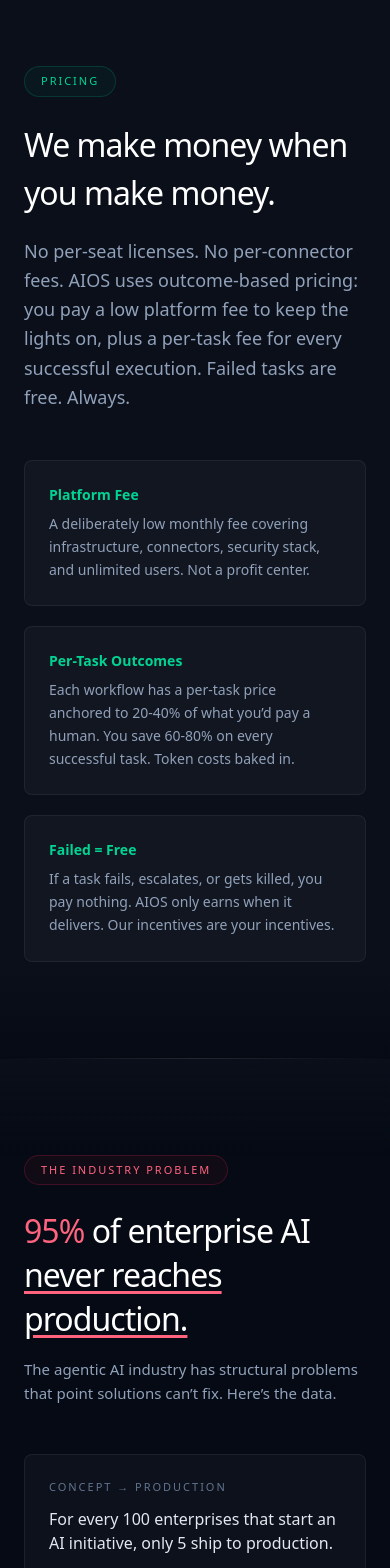
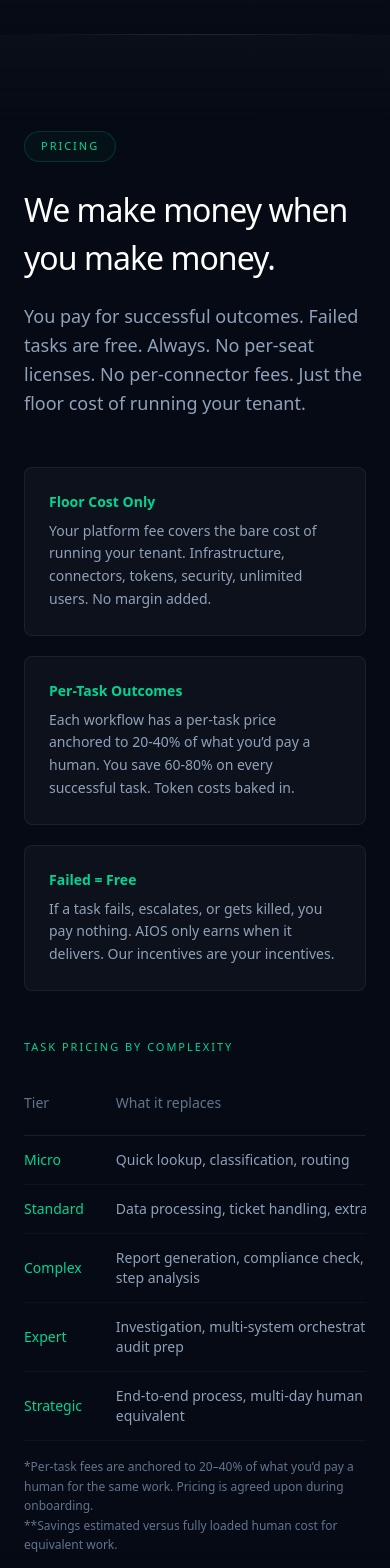
Before and after one commit to mitch-gunnels/cvlsoft-website, a Next.js app: page / in a window 390 px wide. Shown: the part 6140-7708 px from the top of the page. Built offline with nearby package versions, Linux system fonts and the light colour scheme.

Commit message:
Update page.tsx

```diff
--- a/app/page.tsx
+++ b/app/page.tsx
@@ -84,15 +84,18 @@
 
 /* ── Section scroll indicator (sticky dot + line) ── */
 
-function SectionScrollLine() {
+function SectionScrollLine({ color = "cyan" }: { color?: "cyan" | "emerald" | "rose" } = {}) {
+  const styles = {
+    cyan: "bg-cyan-400 shadow-[0_0_10px_rgba(34,211,238,0.6)]",
+    emerald: "bg-emerald-400 shadow-[0_0_10px_rgba(52,211,153,0.6)]",
+    rose: "bg-rose-400 shadow-[0_0_10px_rgba(251,113,133,0.6)]",
+  };
   return (
     <div className="pointer-events-none absolute left-[175px] top-0 bottom-0 z-20 hidden lg:block">
-      {/* Vertical line spanning full section */}
       <div className="absolute left-[4px] top-0 bottom-0 w-px bg-white/[0.10]" />
-      {/* Dot container: starts 160px below section top, stretches to bottom so sticky has room */}
       <div className="absolute left-0 top-[160px] bottom-0 overflow-visible">
         <div className="sticky top-[150px] h-0">
-          <div className="h-[10px] w-[10px] rounded-full bg-cyan-400 shadow-[0_0_10px_rgba(34,211,238,0.6)]" />
+          <div className={`h-[10px] w-[10px] rounded-full ${styles[color]}`} />
         </div>
       </div>
     </div>
@@ -467,8 +470,11 @@
             <a href="#platform" className="hidden text-sm text-slate-400 transition hover:text-white md:block">
               Platform
             </a>
+            <a href="#pricing" className="hidden text-sm text-slate-400 transition hover:text-white md:block">
+              Pricing
+            </a>
             <a href="#problem" className="hidden text-sm text-slate-400 transition hover:text-white md:block">
-              The Problem
+              Problem
             </a>
             <a
               href="#demo"
@@ -611,36 +617,48 @@
               </div>
             </article>
 
-            {/* ── Outcomes-based pricing ── */}
-            <div className="reveal-up mt-32 [animation-delay:600ms]">
-              <p className="inline-block rounded-full border border-emerald-500/20 bg-emerald-500/5 px-4 py-1.5 font-mono text-[11px] tracking-[0.18em] text-emerald-400">
+          </div>
+        </section>
+
+        {/* ── Section divider ── */}
+        <div className="h-px w-full bg-gradient-to-r from-transparent via-white/[0.12] to-transparent" />
+
+        {/* ── PRICING ── */}
+        <section id="pricing" className="relative py-24 md:py-32">
+          <SectionScrollLine color="emerald" />
+          <div className="pointer-events-none absolute inset-x-0 top-0 h-24 bg-gradient-to-b from-[#0a0f1a] to-transparent" />
+          <div className="pointer-events-none absolute inset-x-0 bottom-0 h-24 bg-gradient-to-t from-[#0a0f1a] to-transparent" />
+          <div className="pointer-events-none absolute left-0 bottom-0 -z-10 h-72 w-72 rounded-full bg-emerald-500/[0.04] blur-[80px]" />
+
+          <div className="px-6 sm:px-10 lg:pl-[205px] lg:pr-[112px]">
+            <p className="reveal-up inline-block rounded-full border border-emerald-500/20 bg-emerald-500/5 px-4 py-1.5 font-mono text-[11px] tracking-[0.18em] text-emerald-400">
               PRICING
             </p>
-              <h2 className="mt-6 text-[clamp(2rem,5vw,3.5rem)] font-light tracking-[-0.03em] text-white">
+            <h2 className="reveal-up mt-6 text-[clamp(2rem,5vw,3.5rem)] font-light tracking-[-0.03em] text-white [animation-delay:60ms]">
               We make money when you make money.
             </h2>
-              <p className="mt-5 max-w-3xl text-lg leading-relaxed text-slate-400 md:text-xl">
-                No per-seat licenses. No per-connector fees. AIOS uses outcome-based pricing:
-                you pay a low platform fee to keep the lights on, plus a per-task fee for every
-                successful execution. Failed tasks are free. Always.
+            <p className="reveal-up mt-5 max-w-3xl text-lg leading-relaxed text-slate-400 md:text-xl [animation-delay:120ms]">
+              You pay for successful outcomes. Failed tasks are free. Always.
+              No per-seat licenses. No per-connector fees. Just the floor cost of running
+              your tenant.
             </p>
 
             <div className="mt-12 grid gap-5 sm:grid-cols-3">
-                <div className="rounded-lg border border-white/[0.06] bg-white/[0.03] p-6">
-                  <p className="font-mono text-sm font-semibold text-emerald-400">Platform Fee</p>
+              <div className="reveal-up rounded-lg border border-white/[0.06] bg-white/[0.03] p-6 [animation-delay:180ms]">
+                <p className="font-mono text-sm font-semibold text-emerald-400">Floor Cost Only</p>
                 <p className="mt-2 text-sm leading-relaxed text-slate-400">
-                    A deliberately low monthly fee covering infrastructure, connectors,
-                    security stack, and unlimited users. Not a profit center.
+                  Your platform fee covers the bare cost of running your tenant.
+                  Infrastructure, connectors, tokens, security, unlimited users. No margin added.
                 </p>
               </div>
-                <div className="rounded-lg border border-white/[0.06] bg-white/[0.03] p-6">
+              <div className="reveal-up rounded-lg border border-white/[0.06] bg-white/[0.03] p-6 [animation-delay:240ms]">
                 <p className="font-mono text-sm font-semibold text-emerald-400">Per-Task Outcomes</p>
                 <p className="mt-2 text-sm leading-relaxed text-slate-400">
                   Each workflow has a per-task price anchored to 20-40% of what you&rsquo;d pay
                   a human. You save 60-80% on every successful task. Token costs baked in.
                 </p>
               </div>
-                <div className="rounded-lg border border-white/[0.06] bg-white/[0.03] p-6">
+              <div className="reveal-up rounded-lg border border-white/[0.06] bg-white/[0.03] p-6 [animation-delay:300ms]">
                 <p className="font-mono text-sm font-semibold text-emerald-400">Failed = Free</p>
                 <p className="mt-2 text-sm leading-relaxed text-slate-400">
                   If a task fails, escalates, or gets killed, you pay nothing.
@@ -648,6 +666,42 @@
                 </p>
               </div>
             </div>
+
+            {/* Task tier table */}
+            <div className="reveal-up mt-12 overflow-x-auto [animation-delay:360ms]">
+              <p className="mb-4 font-mono text-[11px] tracking-[0.18em] text-emerald-400">
+                TASK PRICING BY COMPLEXITY
+              </p>
+              <table className="w-full min-w-[600px] border-collapse text-sm">
+                <thead>
+                  <tr className="border-b border-white/[0.08]">
+                    <th className="py-3 pr-4 text-left font-medium text-slate-500">Tier</th>
+                    <th className="px-4 py-3 text-left font-medium text-slate-500">What it replaces</th>
+                    <th className="px-4 py-3 text-right font-medium text-emerald-400">Per task*</th>
+                    <th className="pl-4 py-3 text-right font-medium text-slate-500">You save**</th>
+                  </tr>
+                </thead>
+                <tbody>
+                  {([
+                    ["Micro", "Quick lookup, classification, routing", "$1 – $2", "60–80%"],
+                    ["Standard", "Data processing, ticket handling, extraction", "$3 – $8", "60–80%"],
+                    ["Complex", "Report generation, compliance check, multi-step analysis", "$15 – $40", "60–80%"],
+                    ["Expert", "Investigation, multi-system orchestration, audit prep", "$75 – $150", "60–80%"],
+                    ["Strategic", "End-to-end process, multi-day human equivalent", "$200 – $500", "60–80%"],
+                  ] as const).map((row, i) => (
+                    <tr key={i} className="row-fade border-b border-white/[0.04]" style={{ animationDelay: `${360 + i * 80}ms` }}>
+                      <td className="py-3.5 pr-4 font-mono font-medium text-emerald-400">{row[0]}</td>
+                      <td className="px-4 py-3.5 text-slate-400">{row[1]}</td>
+                      <td className="px-4 py-3.5 text-right font-mono font-medium text-white">{row[2]}</td>
+                      <td className="pl-4 py-3.5 text-right font-mono text-slate-500">{row[3]}</td>
+                    </tr>
+                  ))}
+                </tbody>
+              </table>
+              <p className="mt-4 text-xs leading-relaxed text-slate-500">
+                *Per-task fees are anchored to 20–40% of what you&rsquo;d pay a human for the same work. Pricing is agreed upon during onboarding.<br />
+                **Savings estimated versus fully loaded human cost for equivalent work.
+              </p>
             </div>
           </div>
         </section>
@@ -657,7 +711,7 @@
 
         {/* ── INDUSTRY PROBLEM ── */}
         <section id="problem" className="relative py-24 md:py-32">
-          <SectionScrollLine />
+          <SectionScrollLine color="rose" />
           {/* Top fade */}
           <div className="pointer-events-none absolute inset-x-0 top-0 h-24 bg-gradient-to-b from-[#0a0f1a] to-transparent" />
           <div className="pointer-events-none absolute inset-x-0 bottom-0 h-24 bg-gradient-to-t from-[#0a0f1a] to-transparent" />
@@ -926,50 +980,58 @@
 
           <div className=" px-6 sm:px-10 lg:pl-[205px] lg:pr-[112px]">
             <h2 className="reveal-up text-[clamp(2rem,5vw,3.5rem)] font-light tracking-[-0.03em] text-white">
-              vs. the alternatives.
+              AIOS vs. the alternatives.
             </h2>
-            <p className="reveal-up mt-4 max-w-2xl text-[15px] leading-relaxed text-slate-400 [animation-delay:80ms]">
-              See where AIOS fits against the options enterprises are
-              actually evaluating.
+            <p className="reveal-up mt-4 max-w-3xl text-lg leading-relaxed text-slate-400 [animation-delay:80ms]">
+              Every other platform builds a separate agent for every task. AIOS builds cognition.
+              Here&rsquo;s how that changes everything.
             </p>
 
             <div className="reveal-up mt-12 overflow-x-auto [animation-delay:150ms]">
-              <table className="w-full min-w-[700px] border-collapse text-sm">
+              <table className="w-full min-w-[900px] border-collapse text-sm">
                 <thead>
                   <tr className="border-b border-white/[0.08]">
                     <th className="py-3 pr-4 text-left font-medium text-slate-500">Capability</th>
-                    <th className="px-4 py-3 text-center font-medium text-cyan-400">AIOS</th>
-                    <th className="px-4 py-3 text-center font-medium text-slate-500">Custom Agentic Frameworks</th>
-                    <th className="px-4 py-3 text-center font-medium text-slate-500">RPA Vendors</th>
-                    <th className="px-4 py-3 text-center font-medium text-slate-500">Cloud Platforms</th>
-                    <th className="pl-4 py-3 text-center font-medium text-slate-500">Open-Source Frameworks</th>
+                    <th className="px-3 py-3 text-center font-medium text-cyan-400">AIOS</th>
+                    <th className="px-3 py-3 text-center font-medium text-slate-500">AgentForce*</th>
+                    <th className="px-3 py-3 text-center font-medium text-slate-500">LangGraph / CrewAI*</th>
+                    <th className="px-3 py-3 text-center font-medium text-slate-500">RPA (UiPath, AA)*</th>
+                    <th className="pl-3 py-3 text-center font-medium text-slate-500">Cloud AI (AWS, Azure)*</th>
                   </tr>
                 </thead>
                 <tbody>
                   {([
-                    ["Tribal knowledge capture", "Yes", "No", "No", "No", "No"],
-                    ["Model agnostic", "Yes", "Varies", "No", "No", "Yes"],
-                    ["Legacy connectors (mainframe, terminal)", "Full", "Manual", "Partial", "API only", "None"],
-                    ["Deterministic policy engine", "Built-in", "DIY", "Limited", "Partial", "DIY"],
-                    ["Evidence-grade audit", "Built-in", "No", "Partial", "Partial", "No"],
-                    ["Zero maintenance debt", "Yes", "No", "No", "No", "No"],
+                    ["Agent architecture", "Single cognitive core", "Agent per task", "Agent per task", "Bot per process", "Agent templates"],
+                    ["Adding new capabilities", "Add connector, done", "Build new agent", "Write new code", "Build new bot", "New template"],
+                    ["Tacit knowledge capture", "AI interviews + screen capture", "No", "No", "No", "No"],
+                    ["Self-improving memory", "Built-in (ACE)", "No", "No", "No", "No"],
+                    ["LLM flexibility", "Any provider — switch by config", "BYOLLM available, ecosystem-centric", "Abstraction layer, eng effort to switch", "N/A", "Multi-model (within ecosystem)"],
+                    ["Security posture", "Deterministic policy engine", "Trust Layer (probabilistic)", "DIY", "Role-based", "IAM / provider-dependent"],
+                    ["Pre-execution review", "Full plan visible before action", "No", "No", "No", "No"],
+                    ["Kill switches", "Global + tenant + execution", "Single-level", "None", "Single-level", "Single-level"],
+                    ["Compliance-grade audit trail", "Built-in, immutable", "Partial", "DIY (LangSmith separate)", "Process-level logs", "Provider-dependent"],
+                    ["Human-in-the-loop gates", "Pauses execution until approved", "Notifications", "DIY", "Action Center notifications", "Notifications"],
+                    ["Multi-tenancy", "Architected from day one", "Org-level", "DIY (not architectural)", "Varies", "Provider-dependent"],
+                    ["Pricing model", "Outcome-based — failed = free", "$2/conversation or $0.10/action", "Open source + eng team cost", "Per-bot + platform license", "Per-token consumption"],
+                    ["Time to production", "90 days with FDEs", "Weeks to months", "Months of eng build", "Weeks to months", "Weeks to months"],
+                    ["Maintenance at scale", "Sublinear", "Linear (agent per task)", "Linear (code per agent)", "Linear (bot per process)", "Linear"],
                   ] as const).map((row, i) => (
-                    <tr key={i} className="row-fade border-b border-white/[0.04]" style={{ animationDelay: `${150 + i * 100}ms` }}>
+                    <tr key={i} className="row-fade border-b border-white/[0.04]" style={{ animationDelay: `${150 + i * 60}ms` }}>
                       <td className="py-3.5 pr-4 font-medium text-slate-300">{row[0]}</td>
                       {row.slice(1).map((cell, j) => {
-                        const isPositive = cell === "Yes" || cell === "Full" || cell === "Built-in";
-                        const isNegative = cell === "No" || cell === "None";
+                        const isPositive = ["Single cognitive core", "Add connector, done", "AI interviews + screen capture", "Built-in (ACE)", "Any provider — switch by config", "Deterministic policy engine", "Full plan visible before action", "Global + tenant + execution", "Built-in, immutable", "Pauses execution until approved", "Architected from day one", "Outcome-based — failed = free", "90 days with FDEs", "Sublinear"].includes(cell);
+                        const isNegative = cell === "No" || cell === "None" || cell === "N/A";
                         return (
                           <td
                             key={j}
-                            className={`px-4 py-3.5 text-center font-medium ${
+                            className={`px-3 py-3.5 text-center text-[13px] ${
                               j === 0
                                 ? isPositive
-                                  ? "text-cyan-400"
+                                  ? "font-semibold text-cyan-400"
                                   : "text-slate-600"
                                 : isNegative
                                   ? "text-slate-700"
-                                  : "text-amber-500"
+                                  : "text-amber-500/80"
                             }`}
                           >
                             {j === 0 && isPositive ? `\u2713 ${cell}` : cell}
@@ -980,6 +1042,17 @@
                   ))}
                 </tbody>
               </table>
+              <p className="mt-6 text-xs leading-relaxed text-slate-600">
+                *Competitor comparisons based on publicly available documentation, pricing pages, and product announcements
+                as of March 2026. Sources include{" "}
+                <a href="https://www.salesforce.com/agentforce/pricing/" className="text-slate-500 underline hover:text-slate-400" target="_blank" rel="noopener noreferrer">salesforce.com/agentforce</a>,{" "}
+                <a href="https://developer.salesforce.com/docs/ai/agentforce/guide/supported-models.html" className="text-slate-500 underline hover:text-slate-400" target="_blank" rel="noopener noreferrer">Salesforce BYOLLM docs</a>,{" "}
+                <a href="https://www.uipath.com/pricing" className="text-slate-500 underline hover:text-slate-400" target="_blank" rel="noopener noreferrer">uipath.com/pricing</a>,{" "}
+                <a href="https://aws.amazon.com/bedrock/model-choice/" className="text-slate-500 underline hover:text-slate-400" target="_blank" rel="noopener noreferrer">AWS Bedrock model choice</a>,{" "}
+                <a href="https://langchain-ai.github.io/langgraph/" className="text-slate-500 underline hover:text-slate-400" target="_blank" rel="noopener noreferrer">LangGraph docs</a>, and{" "}
+                <a href="https://docs.crewai.com" className="text-slate-500 underline hover:text-slate-400" target="_blank" rel="noopener noreferrer">CrewAI docs</a>.
+                Feature availability may vary by plan or edition. AIOS capabilities reflect current production release.
+              </p>
             </div>
           </div>
         </section>
```
Lines whose indentation alone changed are shown as unchanged.
